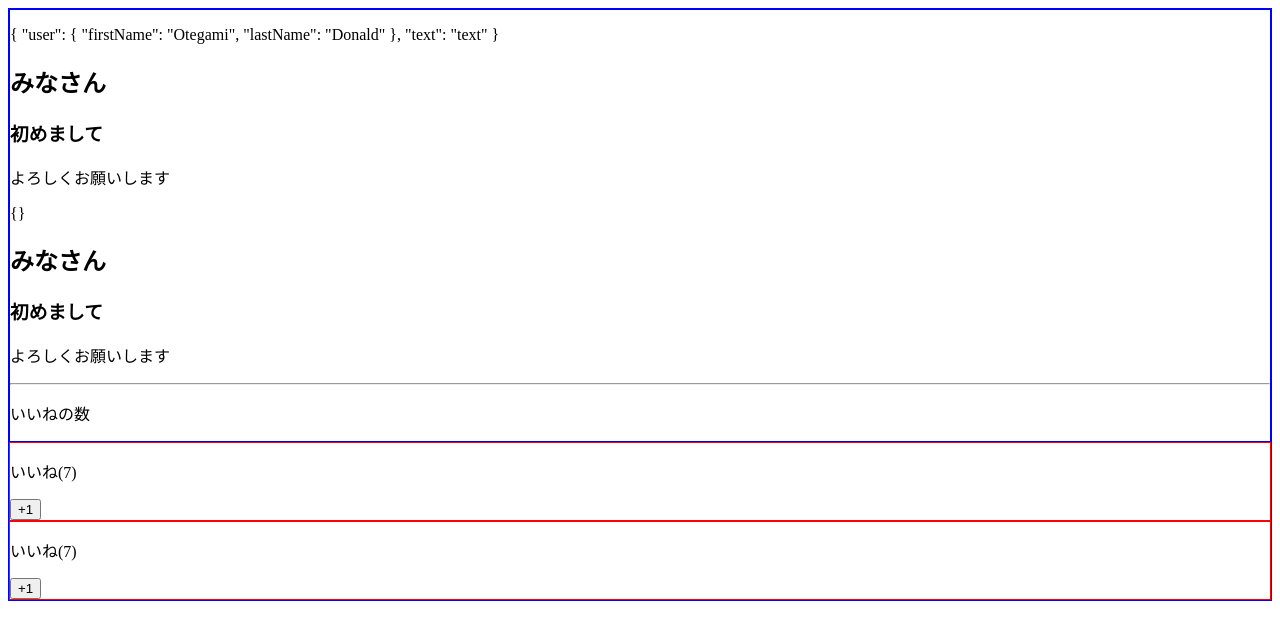
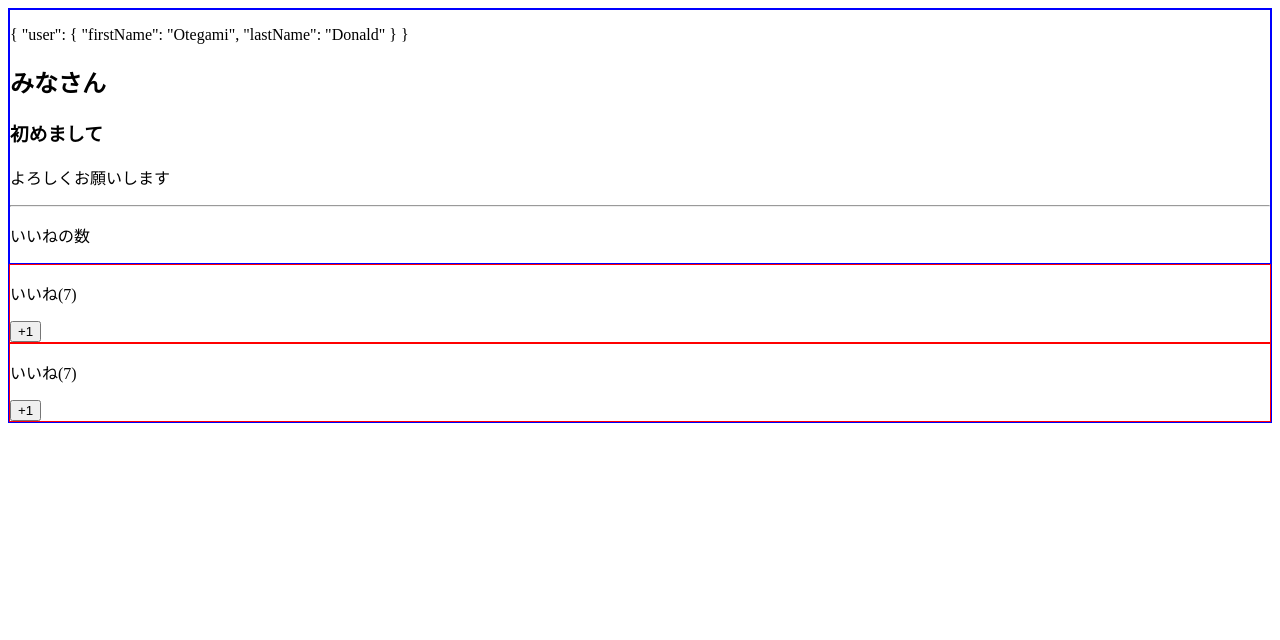
Before and after one commit to otegami/vue-lesson, a Vue app in the folder udemy-vuejs/: page / in a window 1280 px wide. Shown: the top 640 px of the page. Built offline with nearby package versions, Linux system fonts and the light colour scheme.

Commit message:
finish to learn v-slot....

```diff
--- a/udemy-vuejs/src/App.vue
+++ b/udemy-vuejs/src/App.vue
@@ -1,6 +1,6 @@
 <template>
   <div>
-    <likeHeader header-text="hello" v-slot="slotProps">
+    <likeHeader #default="slotProps">
       <!-- template で指定されている slot 以外をデフォルト slot として渡す -->
       <p>{{ slotProps }}</p>
       <h2>みなさん</h2>
@@ -18,7 +18,8 @@ import LikeHeader from "./components/LikeHeader.vue"
 export default {
   data() {
     return {
-      number: 14
+      number: 14,
+      title: "title"
     }
   },
   components: { LikeHeader },
--- a/udemy-vuejs/src/components/LikeHeader.vue
+++ b/udemy-vuejs/src/components/LikeHeader.vue
@@ -1,8 +1,7 @@
 <template>
   <div>
     <!-- slot は、html のテンプレートを全て送ることができる -->
-    <slot :user="user" text="text"></slot>
-    <slot></slot>
+    <slot :user="user"></slot>
     <hr>
     <p>いいねの数</p>
     <slot name="number"></slot>
```
